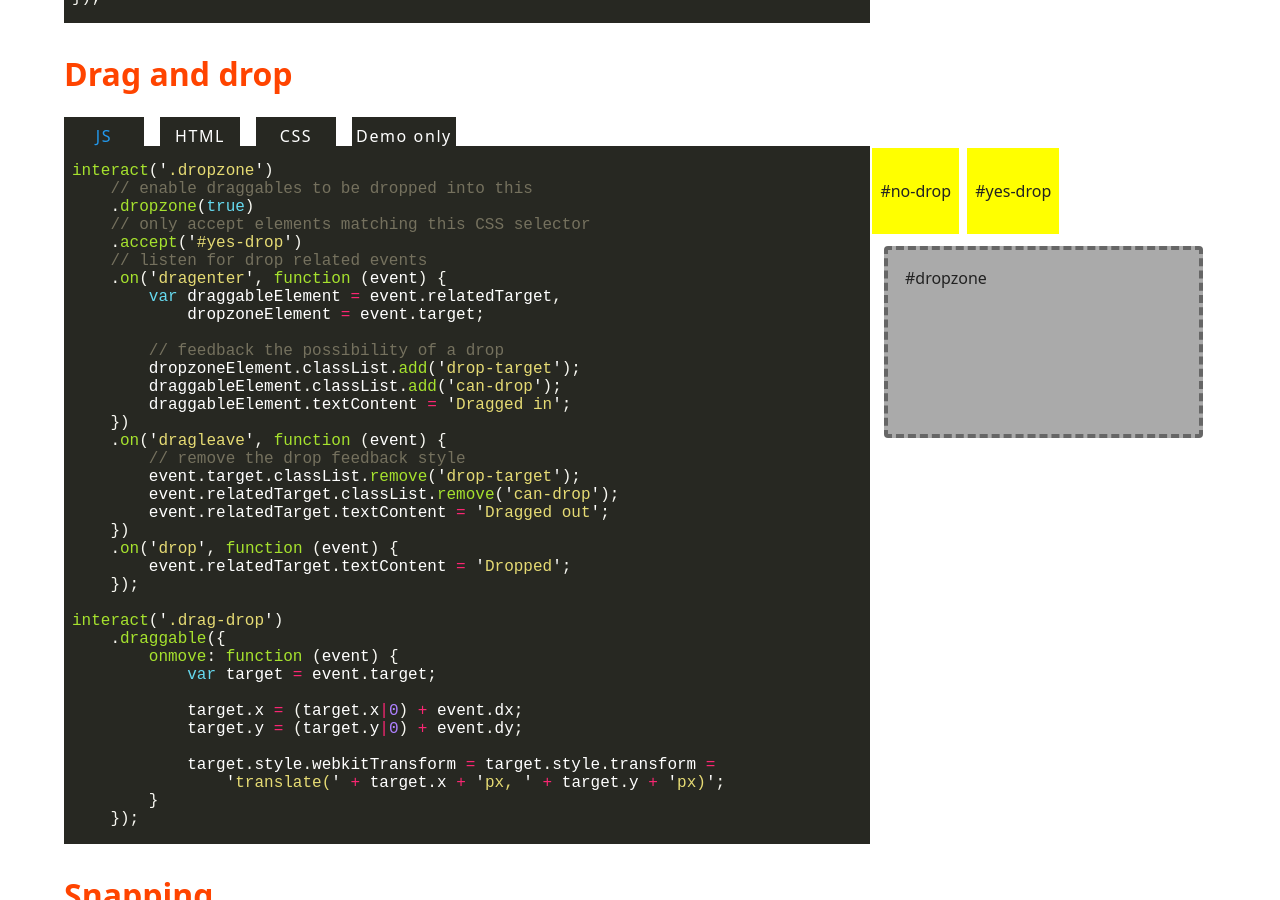
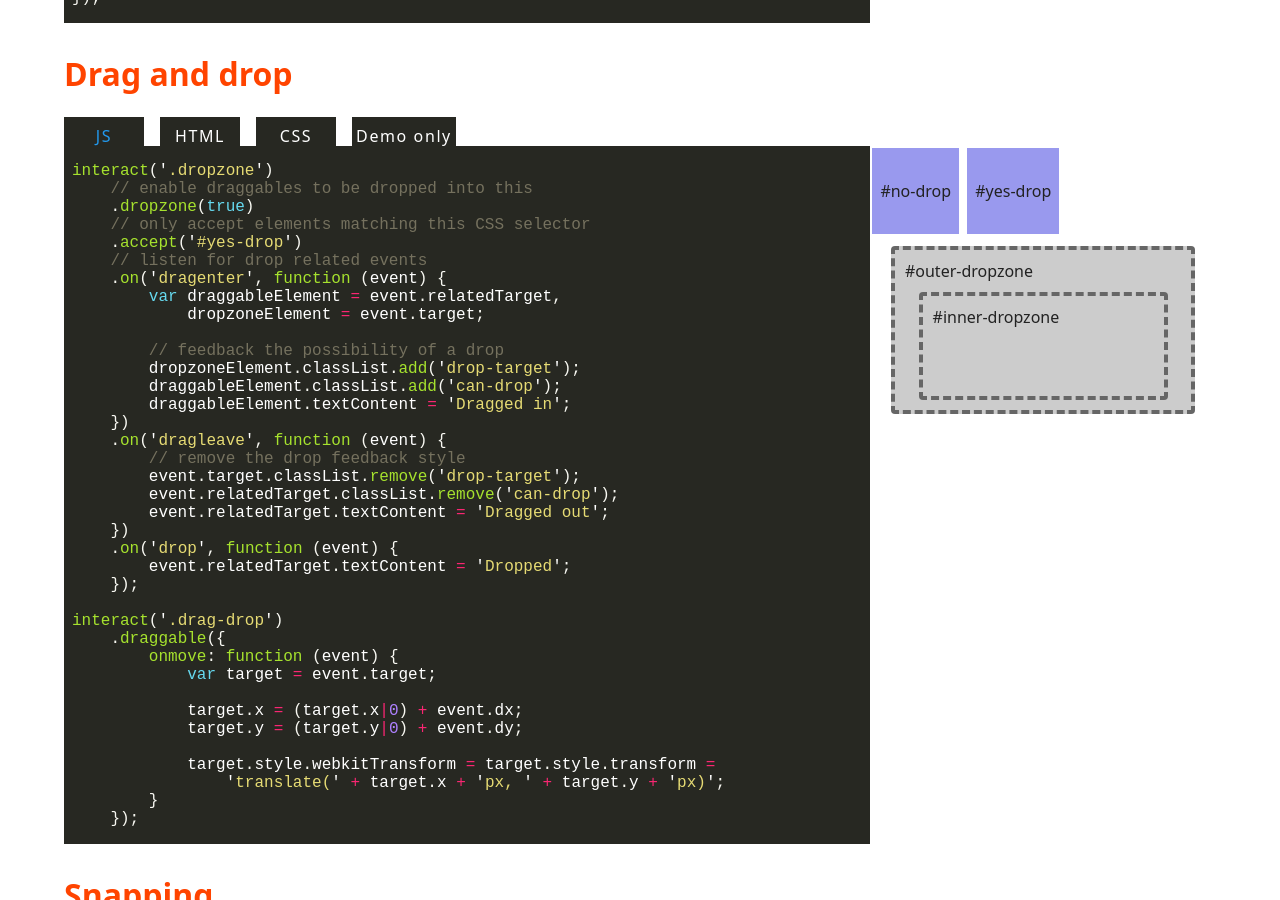
Before and after one commit to interactjs/interactjs.github.io, a Jekyll site: the page built from index.html, in a window 1280 px wide and 900 px high, scrolled down 825 px. Built offline with Jekyll 4.4.1, drawn with Linux system fonts in a browser that asks for light colours; Markdown is read by kramdown in place of the engine named in the settings.

Commit message:
Demonstrate nested dropzones

```diff
--- a/index.html
+++ b/index.html
@@ -121,7 +121,10 @@ interact('#drag-me').draggable({
 
 <div id="yes-drop" class="drag-drop"> #yes-drop </div>
 
-<div id="dropzone" class="dropzone"> #dropzone </div>
+<div id="outer-dropzone" class="dropzone">
+    #outer-dropzone
+    <div id="inner-dropzone" class="dropzone">#inner-dropzone</div>
+ </div>
 {% endhighlight %}
         </div>
 
@@ -130,18 +133,25 @@ interact('#drag-me').draggable({
         <div class="css-code">
 {% highlight css %}
 /* enable javascript to view a demo */
-#dropzone {
-    background-color: #aaa;
+#outer-dropzone {
+    height: 140px;
+}
+
+#inner-dropzone {
+    height: 80px;
+}
+
+.dropzone {
+    background-color: #ccc;
     border: dashed 4px #666;
     border-radius: 4px;
     margin: 10px auto 0;
-    padding: 5%;
+    padding: 10px;
     width: 80%;
-    height: 150px;
     transition: background-color 0.3s;
 }
 
-#dropzone.drop-target {
+.drop-target {
     background-color: #29e;
 }
 
@@ -150,7 +160,7 @@ interact('#drag-me').draggable({
     min-width: 40px;
     padding: 2em 0.5em;
 
-    background-color: yellow;
+    background-color: #99e;
     border: solid 2px white;
 
     transition: background-color 0.3s;
```
